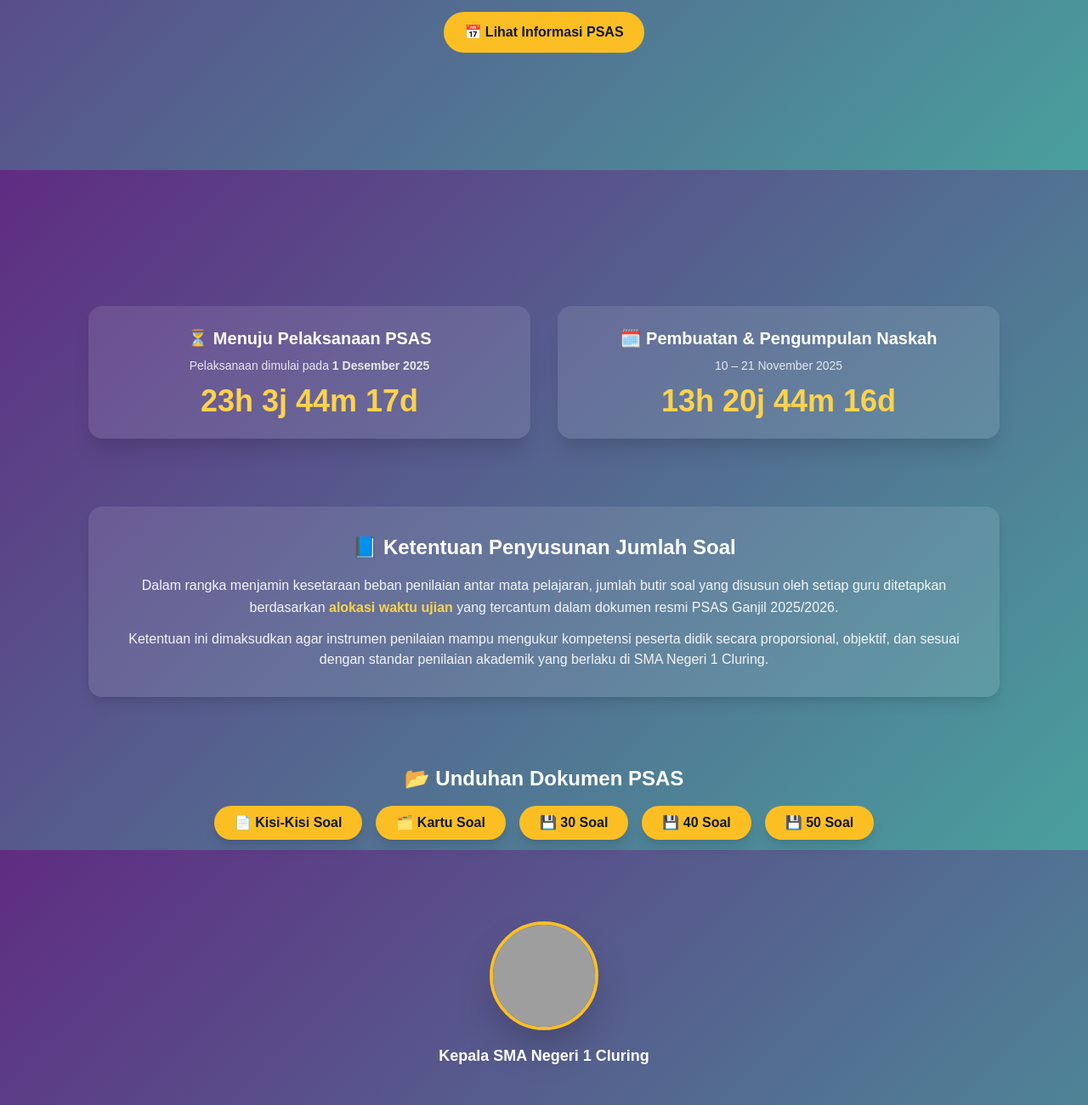
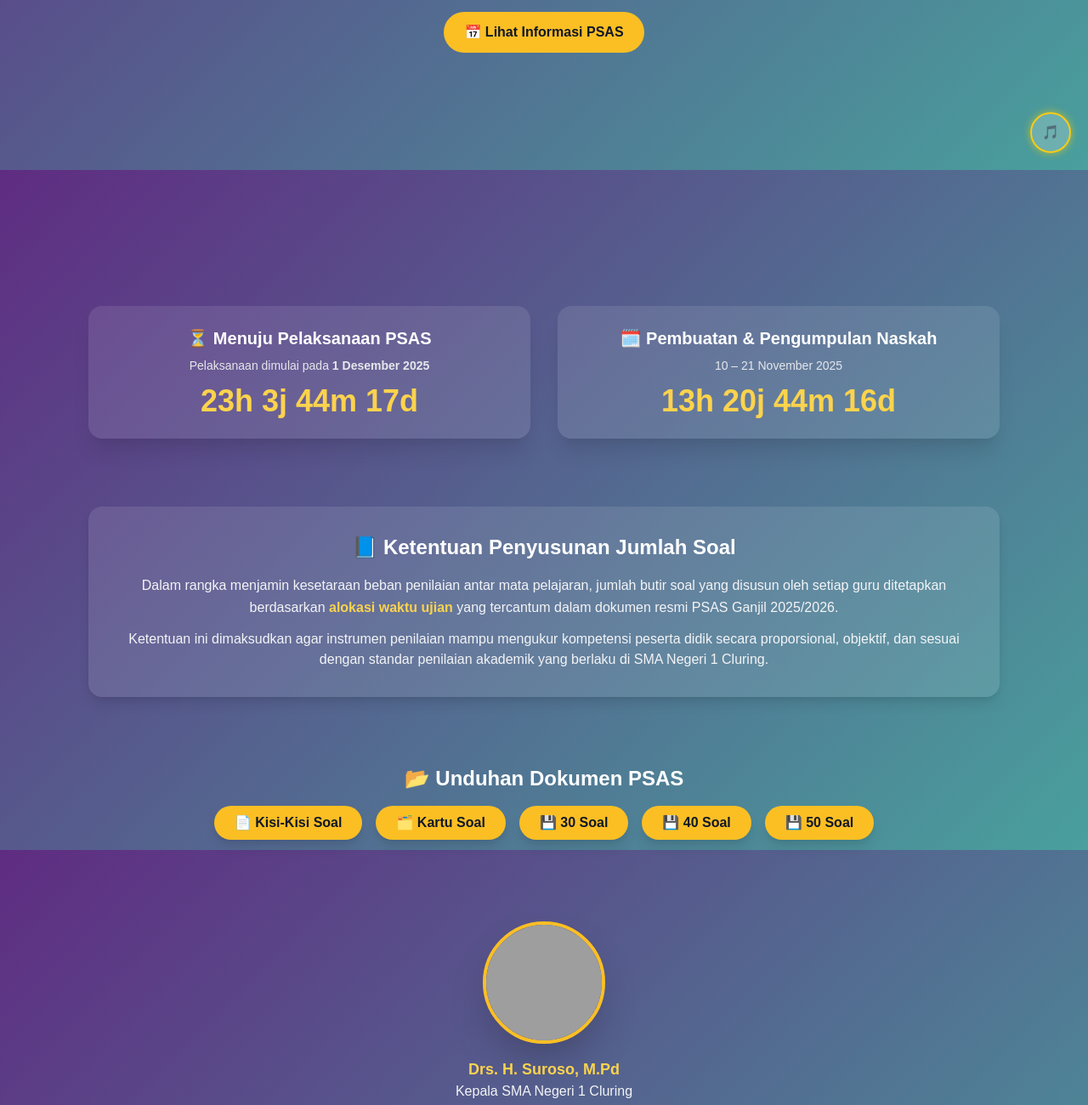
Before and after one commit to alam21234/Penilaian-Sumatif-Akhir-Semester, a plain HTML site: page index.html in a window 1280 px wide. Shown: the part 600-1900 px from the top of the page at 85% size. Drawn offline with nearby package versions, Linux system fonts and the light colour scheme; grey boxes are pictures that could not be loaded.

Commit message:
Update index.html

```diff
--- a/index.html
+++ b/index.html
@@ -5,6 +5,7 @@
   <meta name="viewport" content="width=device-width, initial-scale=1.0" />
   <title>PSAS Ganjil 2025/2026 | SMA Negeri 1 Cluring</title>
   <link href="https://cdn.jsdelivr.net/npm/tailwindcss@2.2.19/dist/tailwind.min.css" rel="stylesheet">
+
   <style>
     /* 🌙 Mode Gelap Otomatis */
     @media (prefers-color-scheme: dark) {
@@ -12,10 +13,7 @@
         background: linear-gradient(135deg, #1e1e2f, #0d9488);
         color: #f0f0f0;
       }
-      header {
-        background: rgba(255, 255, 255, 0.05);
-      }
-      section, footer {
+      header, section, footer {
         background: rgba(255, 255, 255, 0.05);
       }
     }
@@ -53,9 +51,37 @@
       text-shadow: 0 0 8px rgba(255, 215, 0, 0.8);
       margin-bottom: 1rem;
     }
+
+    /* Musik Tombol */
+    #music-control {
+      position: fixed;
+      bottom: 20px;
+      right: 20px;
+      background: rgba(255,255,255,0.2);
+      border: 2px solid #facc15;
+      border-radius: 50%;
+      width: 48px;
+      height: 48px;
+      display: flex;
+      align-items: center;
+      justify-content: center;
+      cursor: pointer;
+      box-shadow: 0 0 10px rgba(255,215,0,0.6);
+      transition: transform 0.3s;
+    }
+    #music-control:hover {
+      transform: scale(1.1);
+      background: rgba(255,255,255,0.3);
+    }
   </style>
 </head>
 <body class="flex flex-col items-center text-center">
+
+  <!-- Musik Instrumental -->
+  <audio id="bg-music" loop preload="auto">
+    <source src="https://cdn.pixabay.com/download/audio/2022/03/15/audio_51e67e8f9a.mp3?filename=soft-inspiring-piano-ambient-110111.mp3" type="audio/mp3">
+  </audio>
+  <div id="music-control" title="Putar / Jeda Musik 🎶">🎵</div>
 
   <!-- Header -->
   <header class="w-full fixed top-0 left-0 z-50 bg-white bg-opacity-10 backdrop-blur-md shadow-lg">
@@ -140,10 +166,11 @@
       </div>
     </section>
 
-    <!-- Avatar Kepala Sekolah -->
+    <!-- Kepala Sekolah -->
     <section class="mt-24 flex flex-col items-center fade-in">
-      <img src="https://smanegeri1cluring.sch.id/wp-content/uploads/2025/11/foto-ks-3.jpeg" alt="Kepala Sekolah" class="w-32 h-32 rounded-full border-4 border-yellow-400 shadow-2xl mb-4">
-      <p class="text-lg font-semibold">Kepala SMA Negeri 1 Cluring</p>
+      <img src="https://smanegeri1cluring.sch.id/wp-content/uploads/2025/11/foto-ks-3.jpeg" alt="Kepala Sekolah" class="w-36 h-36 rounded-full border-4 border-yellow-400 shadow-2xl mb-4">
+      <p class="text-lg font-semibold text-yellow-300">Drs. H. Suroso, M.Pd</p>
+      <p class="text-gray-100">Kepala SMA Negeri 1 Cluring</p>
     </section>
 
   </main>
@@ -153,7 +180,7 @@
     © 2025 SMA Negeri 1 Cluring — Tim PSAS Ganjil | Dibuat dengan ❤️ dan semangat gotong royong
   </footer>
 
-  <!-- JS: Countdown & Animasi Scroll -->
+  <!-- JS -->
   <script>
     // Countdown
     function startCountdown(targetDate, elementId) {
@@ -161,10 +188,7 @@
       function update() {
         const now = new Date().getTime();
         const distance = targetDate - now;
-        if (distance < 0) {
-          el.innerHTML = "Selesai";
-          return;
-        }
+        if (distance < 0) { el.innerHTML = "Selesai"; return; }
         const d = Math.floor(distance / (1000 * 60 * 60 * 24));
         const h = Math.floor((distance % (1000 * 60 * 60 * 24)) / (1000 * 60 * 60));
         const m = Math.floor((distance % (1000 * 60 * 60)) / (1000 * 60));
@@ -177,16 +201,31 @@
     startCountdown(new Date("Dec 1, 2025 07:00:00").getTime(), "countdown1");
     startCountdown(new Date("Nov 21, 2025 23:59:59").getTime(), "countdown2");
 
-    // Animasi Scroll Masuk
+    // Fade Animasi
     const fadeEls = document.querySelectorAll('.fade-in');
     const observer = new IntersectionObserver((entries) => {
       entries.forEach(entry => {
-        if (entry.isIntersecting) {
-          entry.target.classList.add('visible');
-        }
+        if (entry.isIntersecting) entry.target.classList.add('visible');
       });
     }, { threshold: 0.2 });
     fadeEls.forEach(el => observer.observe(el));
+
+    // Musik Otomatis Saat Scroll
+    const audio = document.getElementById('bg-music');
+    const musicBtn = document.getElementById('music-control');
+    let musicPlayed = false;
+
+    window.addEventListener('scroll', () => {
+      if (!musicPlayed) {
+        audio.play().catch(()=>{});
+        musicPlayed = true;
+      }
+    });
+
+    musicBtn.addEventListener('click', () => {
+      if (audio.paused) audio.play();
+      else audio.pause();
+    });
   </script>
 
 </body>
```
